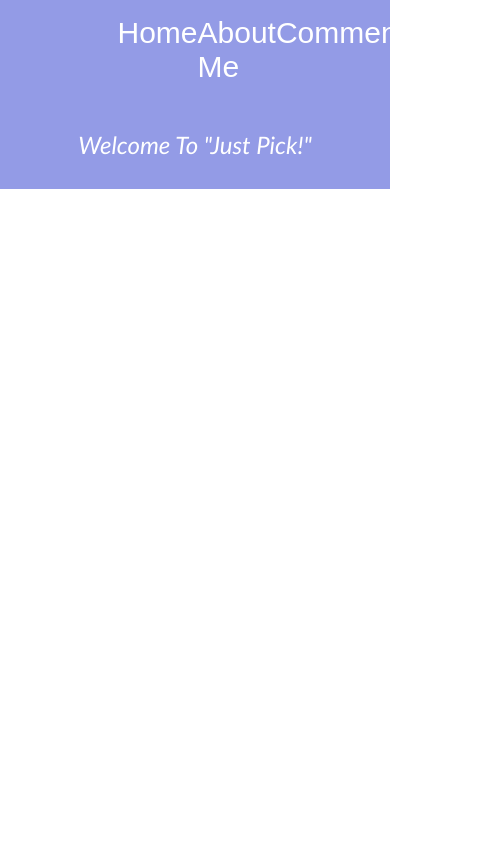
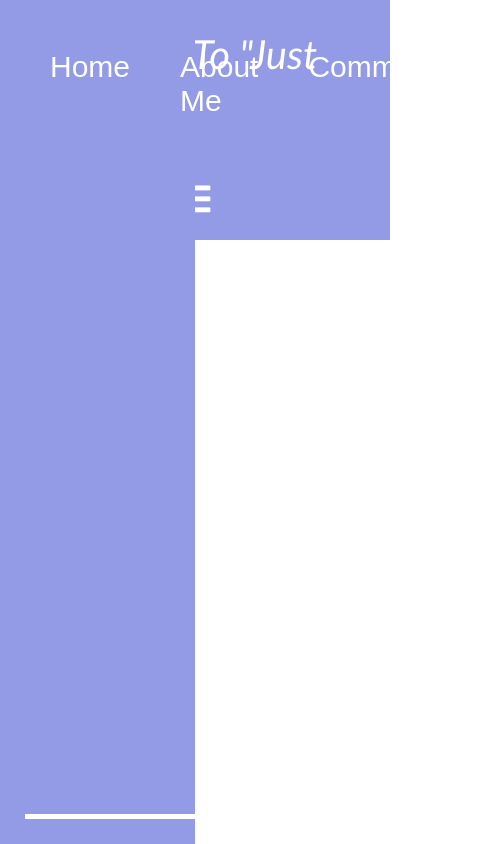
Before and after one commit to Alvarado66/TheCollection, a React (Create React App) app in the folder client/: page / in a window 390 px wide. Shown: the whole page, 478 px wide, since content can reach past the window. Built offline with nearby package versions, Linux system fonts and the light colour scheme.

Commit message:
responsive in works

```diff
--- a/client/public/index.html
+++ b/client/public/index.html
@@ -24,6 +24,8 @@
       work correctly both with client-side routing and a non-root public URL.
       Learn how to configure a non-root public URL by running `npm run build`.
     -->
+    <link rel="stylesheet" href="https://cdnjs.cloudflare.com/ajax/libs/font-awesome/5.15.1/css/all.min.css" integrity="sha512-+4zCK9k+qNFUR5X+cKL9EIR+ZOhtIloNl9GIKS57V1MyNsYpYcUrUeQc9vNfzsWfV28IaLL3i96P9sdNyeRssA==" crossorigin="anonymous" />
+
     <title>React App</title>
   </head>
   <body>
--- a/client/src/App.css
+++ b/client/src/App.css
@@ -1,16 +1,73 @@
-.App {
-  text-align: center;
+* {
+  margin: 0;
+  padding: 0;
+  box-sizing: border-box;
 }
 
-.App-logo {
-  height: 40vmin;
-  pointer-events: none;
+a {
+  text-decoration: none;
 }
 
-@media (prefers-reduced-motion: no-preference) {
-  .App-logo {
-    animation: App-logo-spin infinite 20s linear;
+li {
+  list-style-type: none;
+}
+
+nav {
+  display: flex;
+  justify-content: space-around;
+  min-height: 10vh;
+  align-items: center;
+  font-family: sans-serif;
+  background-color: #939BE6;
+  color: white;
+}
+
+nav .nav-links {
+  display: flex;
+  justify-content: space-around;
+  width: 50%;
+}
+
+nav .nav-links a {
+  font-size: 25px;
+  font-weight: 500;
+  cursor: pointer;
+}
+
+nav .nav-links a:hover {
+  border-bottom: 5px solid white;
+}
+
+nav .burgerMenu {
+  font-size: 35px;
+  display: none;
+}
+
+
+@media all and (max-width: 768px) {
+  nav .burgerMenu {
+    display: block;
   }
+
+  nav .nav-links {
+    display: block;
+    position: absolute;
+    top: 0;
+    left: 0;
+    height: 100vh;
+    background-color: #939BE6;
+    padding: 25px;
+    width: 40%;
+  }
+
+  nav .nav-links li {
+    padding: 25px;
+    border-bottom: 5px solid white;
+  }
+
+  nav .nav-links a:hover {
+    border-bottom: 0px solid white;
+}
 }
 
 .App-header {
--- a/client/src/App.js
+++ b/client/src/App.js
@@ -6,8 +6,9 @@ import Navbar from './components/Navbar/Navbar';
 function App() {
   return (
     <>
+    <Intro />
     <Navbar />
-    <Intro />
+
     </>
   )
 };
--- a/client/src/components/IntroContent/Intro.css
+++ b/client/src/components/IntroContent/Intro.css
@@ -10,6 +10,6 @@
  margin: auto;
  font-family: 'Gill Sans', 'Gill Sans MT', Calibri, 'Trebuchet MS', sans-serif;
  font-style: italic;
- font-size: x-large;
+ font-size: 40px;
 
 }
--- a/client/src/components/Navbar/Navbar.js
+++ b/client/src/components/Navbar/Navbar.js
@@ -11,6 +11,7 @@ function Navbar() {
             <li><a>About Me</a></li>
             <li><a>Comments</a></li>
         </ul>
+        <i className="fas fa-bars burgerMenu"></i>
         </nav>
         </>
     );
```
